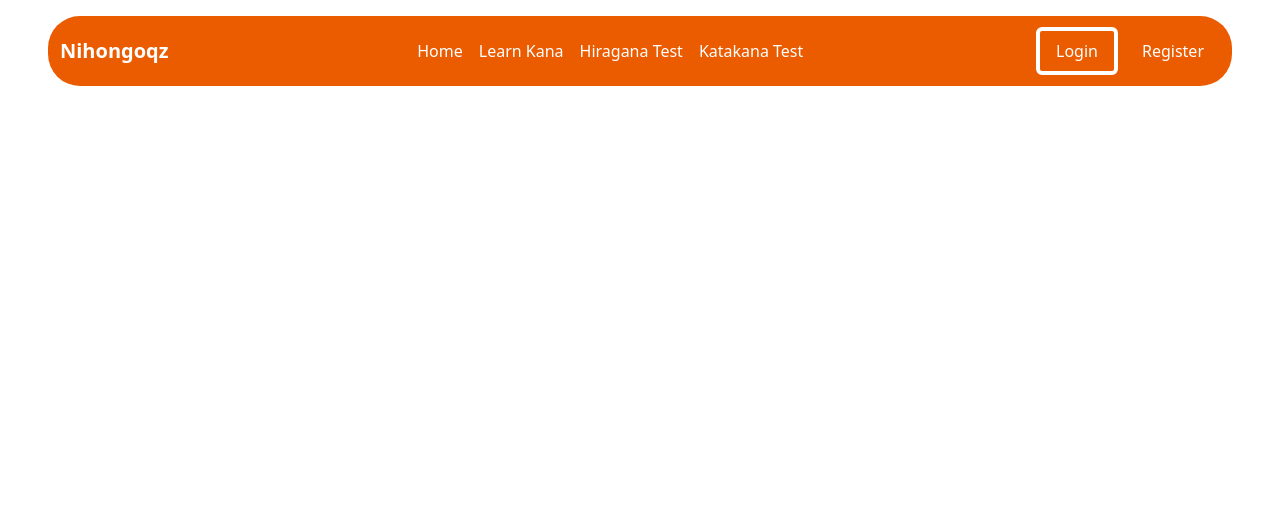
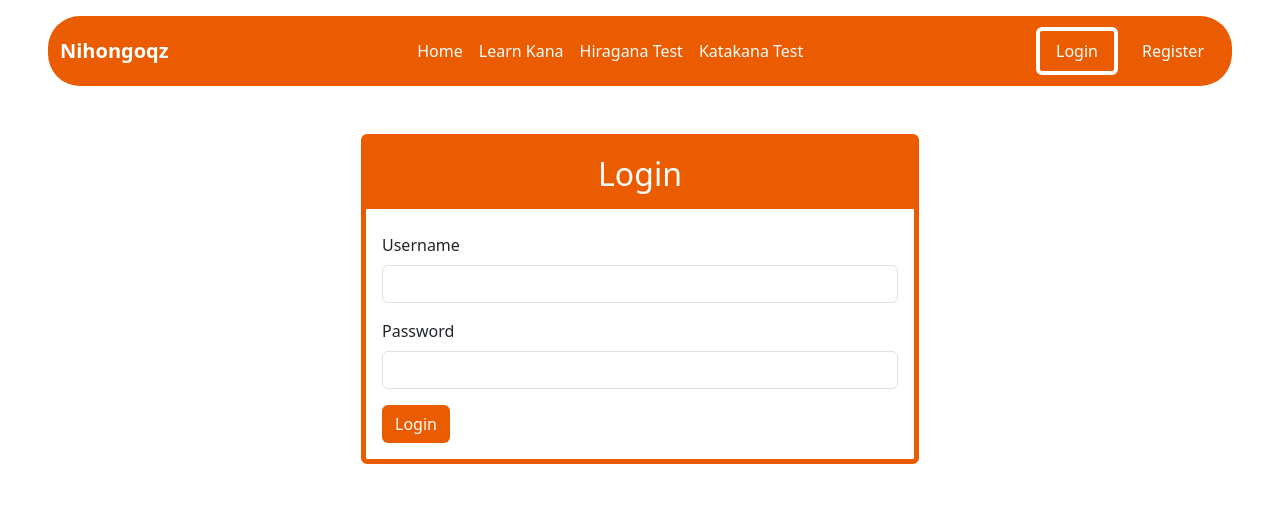
Before and after one commit to muhammad-shofa/nihongoqz, a CodeIgniter 4 app: the page made by app/Views/auth/login.php in a window 1280 px wide. Shown: the top 511 px of the page. Run offline with PHP 8.4 and a stand-in for CodeIgniter, Linux system fonts and the light colour scheme; the template is opened without the code that fills it, so the values that code supplies are empty; some libraries are stand-ins or nearby versions.

Commit message:
- added validation to the function register in the UserController - add the content of the login page - add a condition when the btn-login button is clicked it will send login data to the backend using ajax - adding a login method in the UserController to handle the data sent and check whether it matches the one in the database.

```diff
--- a/app/Config/Routes.php
+++ b/app/Config/Routes.php
@@ -20,6 +20,7 @@ $routes->get('/api/result', 'Hiragana::result'); // digunakan untuk mengambil da
 
 // register & login
 $routes->post('/api/auth/register', 'UserController::register');
+$routes->post('/api/auth/login', 'UserController::login');
 
 // session routes
 $routes->get('/check-session/(:any)', 'SessionController::index/$1');
--- a/app/Views/auth/login.php
+++ b/app/Views/auth/login.php
@@ -15,11 +15,30 @@
     <!-- navbar -->
     <?= view('components/navbar') ?>
 
+    <div class="container py-5">
+        <div class="wrapper-register w-50 mx-auto rounded">
+            <h2 class="text-center text-white p-3">Login</h2>
+            <form class="p-3">
+                <div class="mb-3">
+                    <label for="username" class="form-label">Username</label>
+                    <input type="text" class="form-control" id="username" name="username" required>
+                </div>
+                <div class="mb-3">
+                    <label for="password" class="form-label">Password</label>
+                    <input type="password" class="form-control" id="password" name="password" required>
+                </div>
+                <button type="button" class="btn-login btn">Login</button>
+            </form>
+        </div>
+    </div>
+
     <!-- Bootstrap -->
     <script src="https://cdn.jsdelivr.net/npm/bootstrap@5.3.3/dist/js/bootstrap.bundle.min.js" integrity="sha384-YvpcrYf0tY3lHB60NNkmXc5s9fDVZLESaAA55NDzOxhy9GkcIdslK1eN7N6jIeHz" crossorigin="anonymous"></script>
+    <!-- sweetalert2 -->
+    <script src="https://cdn.jsdelivr.net/npm/sweetalert2@11"></script>
     <!-- jQuery -->
     <script src="https://code.jquery.com/jquery-3.6.0.min.js"></script>
-    <!-- <script src="js/hiragana.js"></script> -->
+    <script src="js/auth.js"></script>
 </body>
 
 </html>
--- a/public/css/style.css
+++ b/public/css/style.css
@@ -19,8 +19,9 @@ nav {
 .wrapper-register h2 {
     background-color: #EB5B00;
 }
-.wrapper-register .btn-register {
+.btn-register, .btn-login {
     background-color: #EB5B00;
+    color: #ffffff;
 }
 /* nav ul li a {
 color: #ffffff;
--- a/public/js/auth.js
+++ b/public/js/auth.js
@@ -35,14 +35,53 @@ $(document).ready(function () {
                 }
             },
             error: function(xhr, status, error) {
-                alert('Register failed' + error);
+                Swal.fire({
+                    title: 'Register failed',
+                    icon: 'error',
+                    confirmButtonText: 'Oke'
+                })
+            }
+        })
+    })
+
+    // login
+    $('.btn-login').on('click', function() {
+        let username = $("#username").val();
+        let password = $("#password").val();
+
+        $.ajax({
+            url: '/api/auth/login',
+            type: 'POST',
+            data: {
+                username: username,
+                password: password
+            },
+            dataType: 'json',
+            success: function(response) {
+                if (response.status == 'success') {
+                    Swal.fire({
+                        title: response.message,
+                        icon: 'success',
+                        confirmButtonText: 'Oke'
+                    })
+                } else {
+                    Swal.fire({
+                        title: response.message,
+                        icon: 'error',
+                        confirmButtonText: 'Oke'
+                    })
+                }
+            },
+            error: function(xhr, status, error) {
+            //   alert('mbuh');
+                Swal.fire({
+                    title: 'Login failed',
+                    icon: 'error',
+                    confirmButtonText: 'Oke'
+                })
             }
         })
 
     })
 
-
-    // login
-
-
 })
```
Also changed, not shown: app/Controllers/UserController.php (+43 -1 lines).
